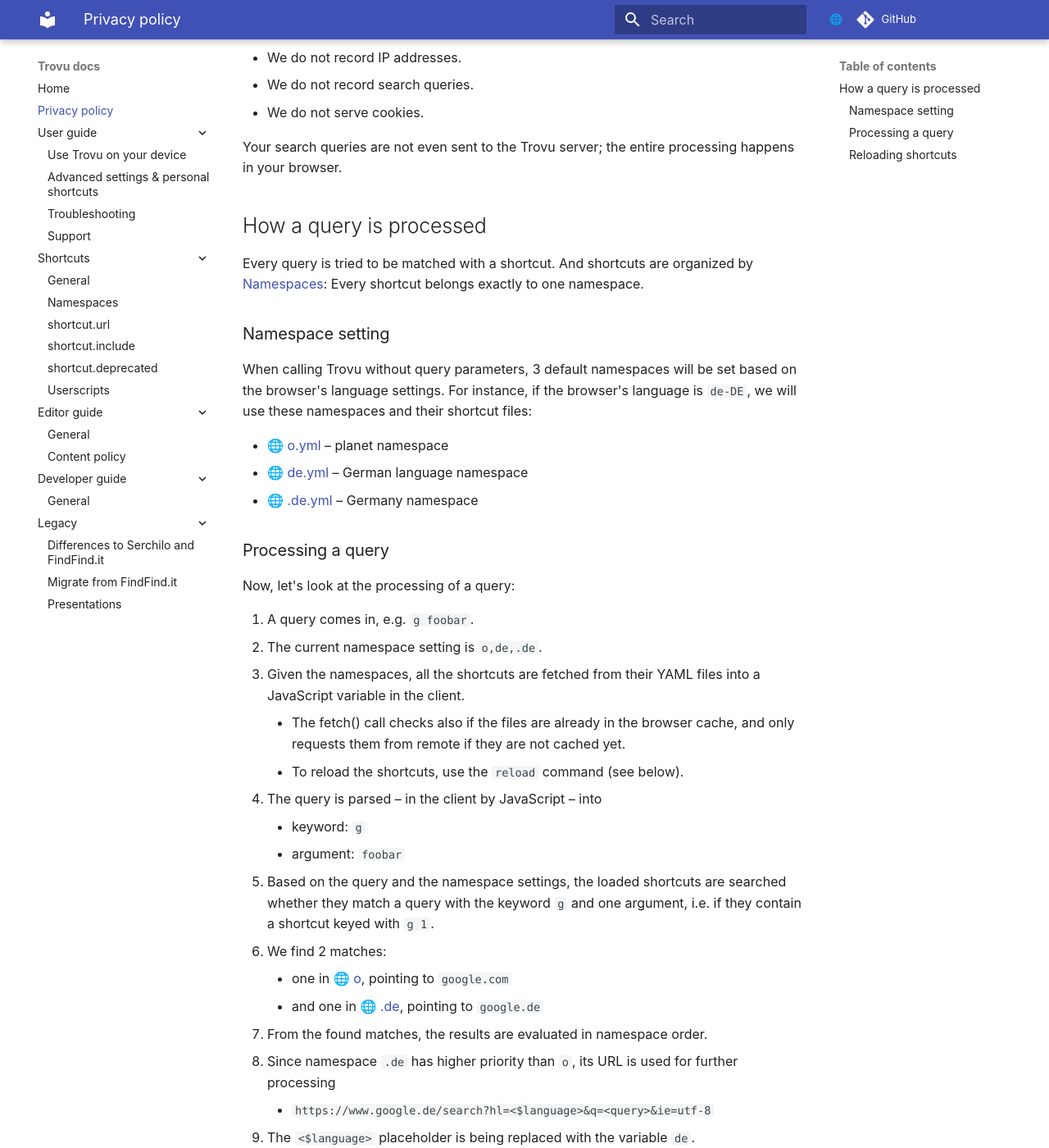
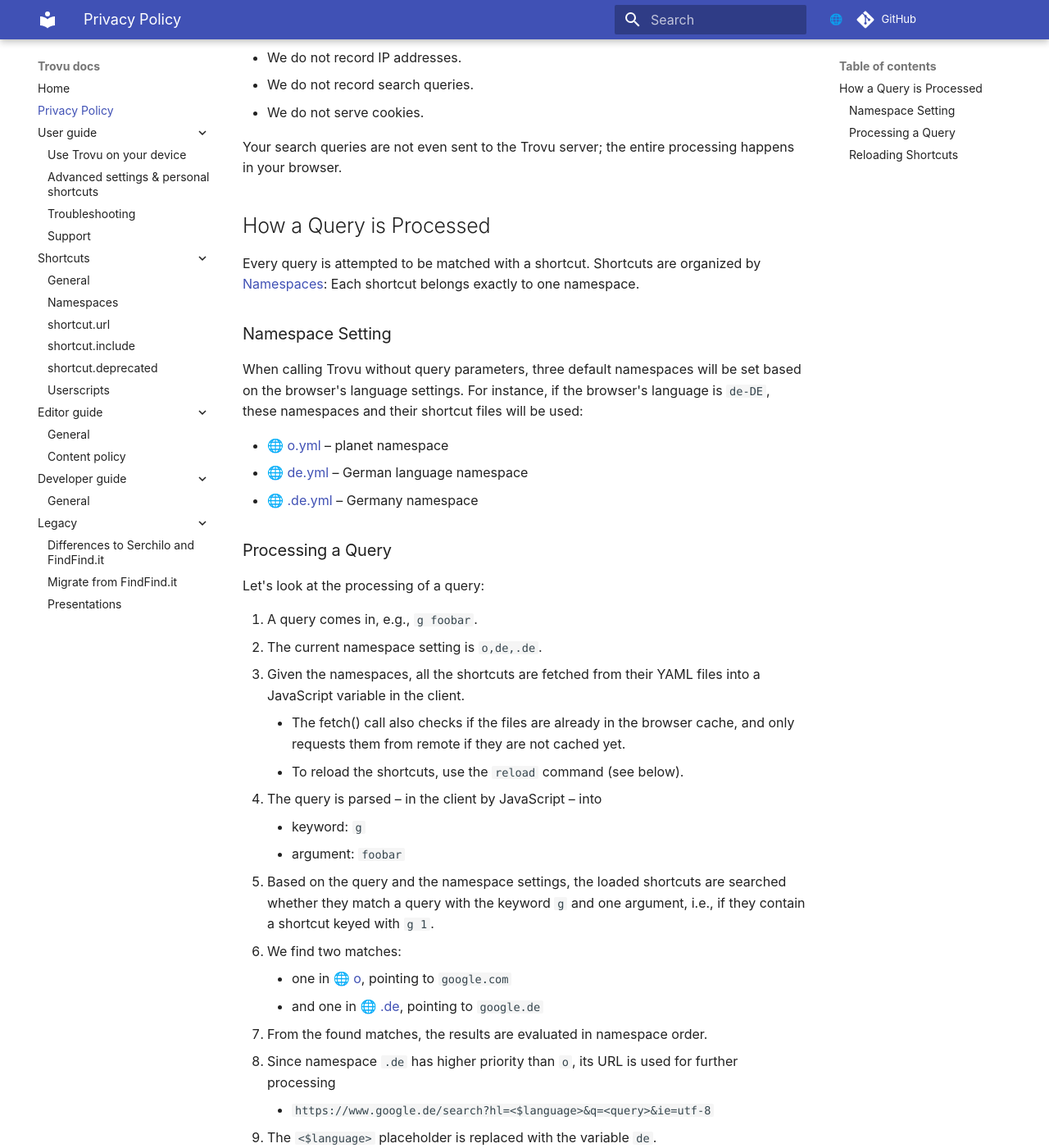
Before and after one commit to trovu/trovu, an MkDocs documentation site: the page built from docs/privacy.md, in a window 1280 px wide and 1400 px high, scrolled down 205 px. Shown: the whole window at 82% size. Built offline with MkDocs 1.6.1 and Material for MkDocs 9.7.7, drawn with Linux system fonts in a browser that asks for light colours; comment, search, counter and statistics services are not loaded; some of the changed text lies outside the part shown.

Commit message:
Grammar.

```diff
--- a/docs/privacy.md
+++ b/docs/privacy.md
@@ -1,4 +1,4 @@
-# Privacy policy
+# Privacy Policy
 
 Trovu does not log your personal information.
 
@@ -10,46 +10,44 @@
 
 Your search queries are not even sent to the Trovu server; the entire processing happens in your browser.
 
-## How a query is processed
+## How a Query is Processed
 
-Every query is tried to be matched with a shortcut. And shortcuts are organized by [Namespaces](../shortcuts/namespaces.md): Every shortcut belongs exactly to one namespace.
+Every query is attempted to be matched with a shortcut. Shortcuts are organized by [Namespaces](../shortcuts/namespaces.md): Each shortcut belongs exactly to one namespace.
 
-### Namespace setting
+### Namespace Setting
 
-When calling Trovu without query parameters, 3 default namespaces will be set based on the browser's language settings. For instance, if the browser's language is `de-DE`, we will use these namespaces and their shortcut files:
+When calling Trovu without query parameters, three default namespaces will be set based on the browser's language settings. For instance, if the browser's language is `de-DE`, these namespaces and their shortcut files will be used:
 
 -   [o.yml](https://github.com/trovu/trovu/tree/master/data/shortcuts/o.yml) – planet namespace
 -   [de.yml](https://github.com/trovu/trovu/tree/master/data/shortcuts/de.yml) – German language namespace
 -   [.de.yml](https://github.com/trovu/trovu/tree/master/data/shortcuts/.de.yml) – Germany namespace
 
-### Processing a query
+### Processing a Query
 
-Now, let's look at the processing of a query:
+Let's look at the processing of a query:
 
-1. A query comes in, e.g. `g foobar`.
-1. The current namespace setting is `o,de,.de`.
-1. Given the namespaces, all the shortcuts are fetched from their YAML files into a JavaScript variable in the client.
-
-    - The fetch() call checks also if the files are already in the browser cache, and only requests them from remote if they are not cached yet.
+1. A query comes in, e.g., `g foobar`.
+2. The current namespace setting is `o,de,.de`.
+3. Given the namespaces, all the shortcuts are fetched from their YAML files into a JavaScript variable in the client.
+    - The fetch() call also checks if the files are already in the browser cache, and only requests them from remote if they are not cached yet.
     - To reload the shortcuts, use the `reload` command (see below).
-
-1. The query is parsed – in the client by JavaScript – into
+4. The query is parsed – in the client by JavaScript – into
     - keyword: `g`
     - argument: `foobar`
-1. Based on the query and the namespace settings, the loaded shortcuts are searched whether they match a query with the keyword `g` and one argument, i.e. if they contain a shortcut keyed with `g 1`.
-1. We find 2 matches:
+5. Based on the query and the namespace settings, the loaded shortcuts are searched whether they match a query with the keyword `g` and one argument, i.e., if they contain a shortcut keyed with `g 1`.
+6. We find two matches:
     - one in [o](https://github.com/trovu/trovu/tree/master/data/shortcuts/o.yml), pointing to `google.com`
     - and one in [.de](https://github.com/trovu/trovu/tree/master/data/shortcuts/.de.yml), pointing to `google.de`
-1. From the found matches, the results are evaluated in namespace order.
-1. Since namespace `.de` has higher priority than `o`, its URL is used for further processing
+7. From the found matches, the results are evaluated in namespace order.
+8. Since namespace `.de` has higher priority than `o`, its URL is used for further processing
     - `https://www.google.de/search?hl=<$language>&q=<query>&ie=utf-8`
-1. The `<$language>` placeholder is being replaced with the variable `de`.
-1. The `<query>` placeholder is being replaced with the query argument `foobar`.
-1. A redirect to the URL is made.
+9. The `<$language>` placeholder is replaced with the variable `de`.
+10. The `<query>` placeholder is replaced with the query argument `foobar`.
+11. A redirect to the URL is made.
 
-### Reloading shortcuts
+### Reloading Shortcuts
 
-Since shortcuts are cached in the browser cache, you may want to reload them once they got updated. Do so by
+Since shortcuts are cached in the browser cache, you may want to reload them once they are updated. Do so by
 
 -   either prefixing a query: `reload:g foobar`
 -   or only calling `reload`.
```
